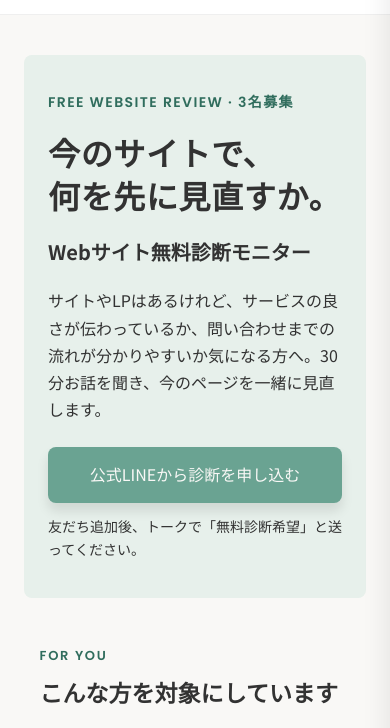
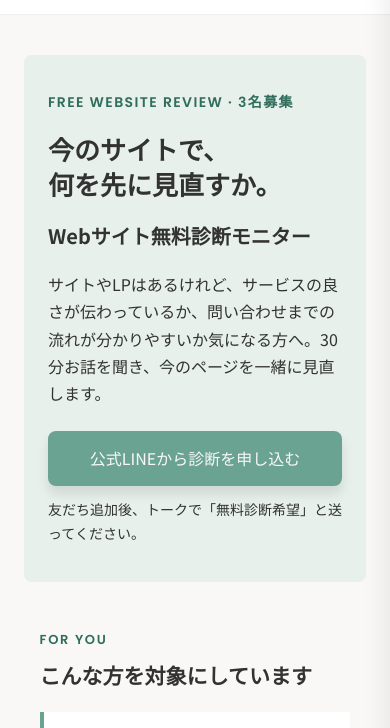
Before and after one commit to fumino-max/portfolio-fumino, a plain HTML site: page diagnosis.html in a window 390 px wide. Shown: the part 52-780 px from the top of the page. Drawn offline with Linux system fonts and the light colour scheme.

Commit message:
Adjust diagnosis mobile headings

```diff
--- a/css/style.css
+++ b/css/style.css
@@ -1836,10 +1836,11 @@ ul, ol { list-style: none; }
   .contact-cta__actions { flex-direction: column; width: 100%; }
   .contact-cta__actions .btn { width: 100%; justify-content: center; }
   .diagnosis-hero { padding: 36px 24px; }
+  .diagnosis-hero h1 { font-size: 26px; letter-spacing: 0; }
   .diagnosis-section { padding-block: 48px; }
   .diagnosis-section--tint { margin-inline: -8px; }
   .diagnosis-steps li { grid-template-columns: 1fr; gap: 4px; }
   .diagnosis-page .btn { width: 100%; justify-content: center; text-align: center; }
   .diagnosis-links { align-items: stretch; }
-  .diagnosis-section h2 { font-size: 23px; }
-}
+  .diagnosis-section h2 { font-size: 21px; }
+}
```
